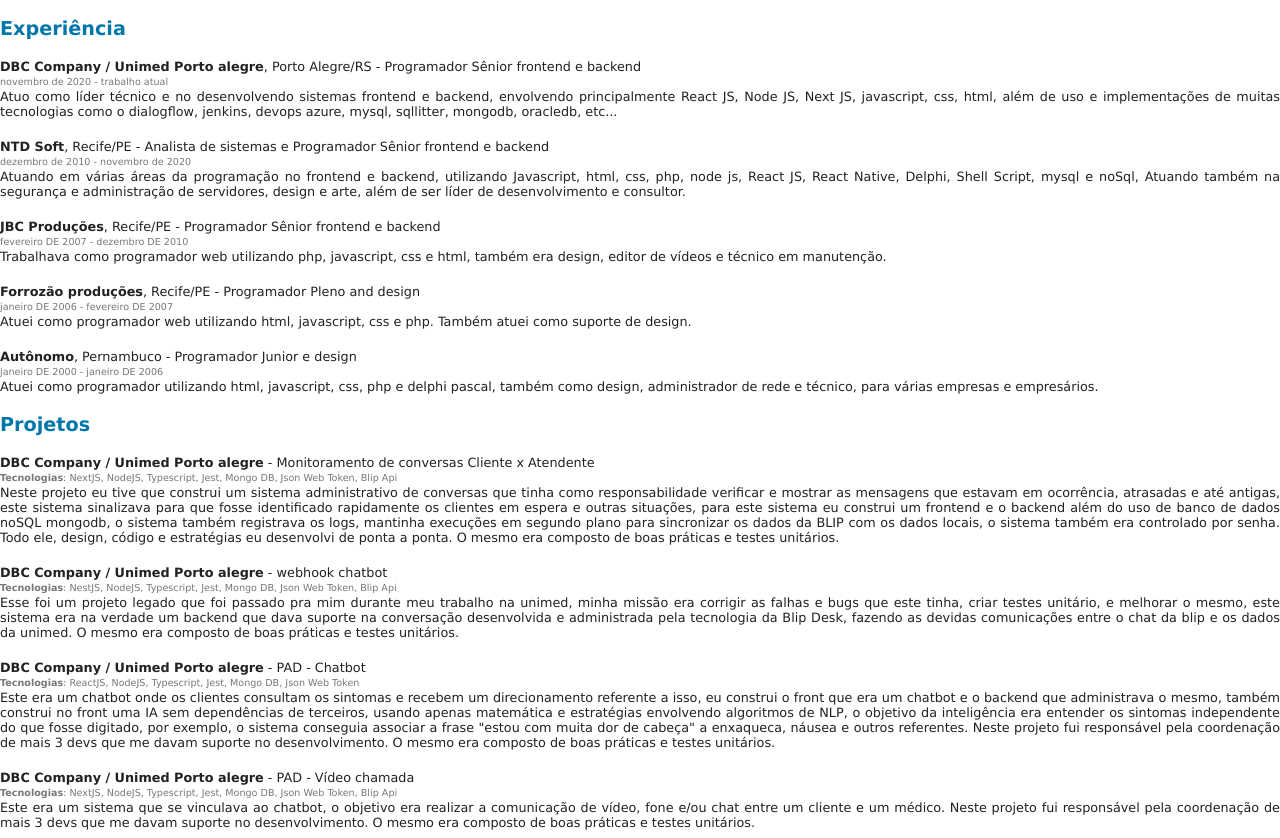
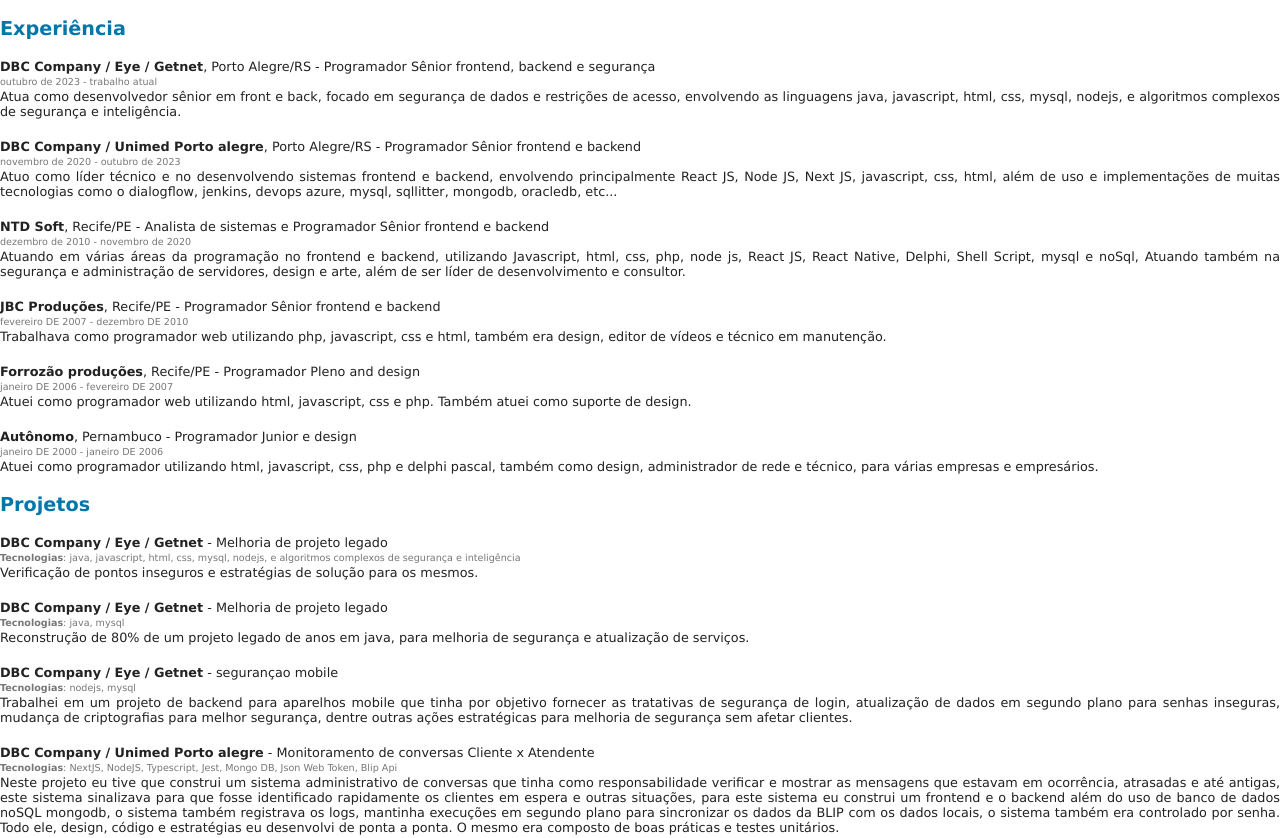
Before and after one commit to oissac22/meu-curriculum, a plain HTML site: page index.html in a window 1280 px wide. Shown: the part 338-1176 px from the top of the page. Drawn offline with Linux system fonts and the light colour scheme.

Commit message:
curriculum update

```diff
--- a/js/data.js
+++ b/js/data.js
@@ -11,11 +11,22 @@ export const Data = {
 
     experience: [
         {
+            title: "DBC Company / Eye / Getnet",
+            state: "Porto Alegre/RS",
+            job: "Programador Sênior frontend, backend e segurança",
+            from: "outubro de 2023",
+            to: "trabalho atual",
+            description: `Atua como desenvolvedor sênior em front e back, focado em segurança de dados e restrições de acesso,
+            envolvendo as linguagens java, javascript, html, css, mysql, nodejs, e algoritmos complexos
+            de segurança e inteligência.
+            `
+        },
+        {
             title: "DBC Company / Unimed Porto alegre",
             state: "Porto Alegre/RS",
             job: "Programador Sênior frontend e backend",
             from: "novembro de 2020",
-            to: "trabalho atual",
+            to: "outubro de 2023",
             description: `Atuo como líder técnico e no desenvolvendo sistemas frontend e backend,
             envolvendo principalmente React JS, Node JS, Next JS, javascript, css, html,
             além de uso e implementações de muitas tecnologias como o dialogflow,
@@ -64,6 +75,27 @@ export const Data = {
     ],
 
     projects: [
+        {
+            company: "DBC Company / Eye / Getnet",
+            job: "Melhoria de projeto legado",
+            technologies: "java, javascript, html, css, mysql, nodejs, e algoritmos complexos de segurança e inteligência",
+            description: `Verificação de pontos inseguros e estratégias de solução para os mesmos.`
+        },
+        {
+            company: "DBC Company / Eye / Getnet",
+            job: "Melhoria de projeto legado",
+            technologies: "java, mysql",
+            description: `Reconstrução de 80% de um projeto legado de anos em java, para melhoria de segurança e atualização de serviços.`
+        },
+        {
+            company: "DBC Company / Eye / Getnet",
+            job: "segurançao mobile",
+            technologies: "nodejs, mysql",
+            description: `Trabalhei em um projeto de backend para aparelhos mobile que tinha por objetivo
+            fornecer as tratativas de segurança de login, atualização de dados em segundo plano para senhas
+            inseguras, mudança de criptografias para melhor segurança, dentre outras ações estratégicas para
+            melhoria de segurança sem afetar clientes.`
+        },
         {
             company: "DBC Company / Unimed Porto alegre",
             job: "Monitoramento de conversas Cliente x Atendente",
```
Also changed, not shown: components/certificate.html (+1 -0 lines), package-lock.json (added), 1 other file.
